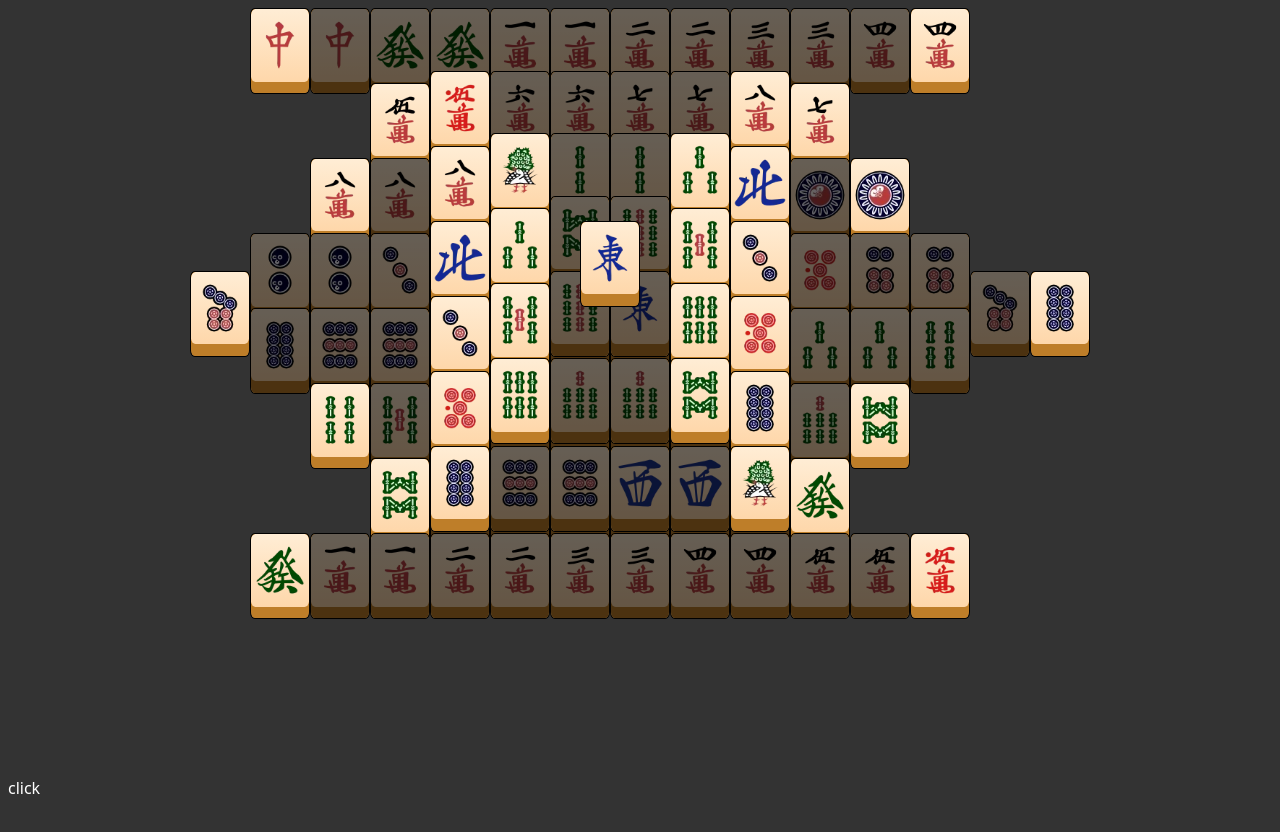
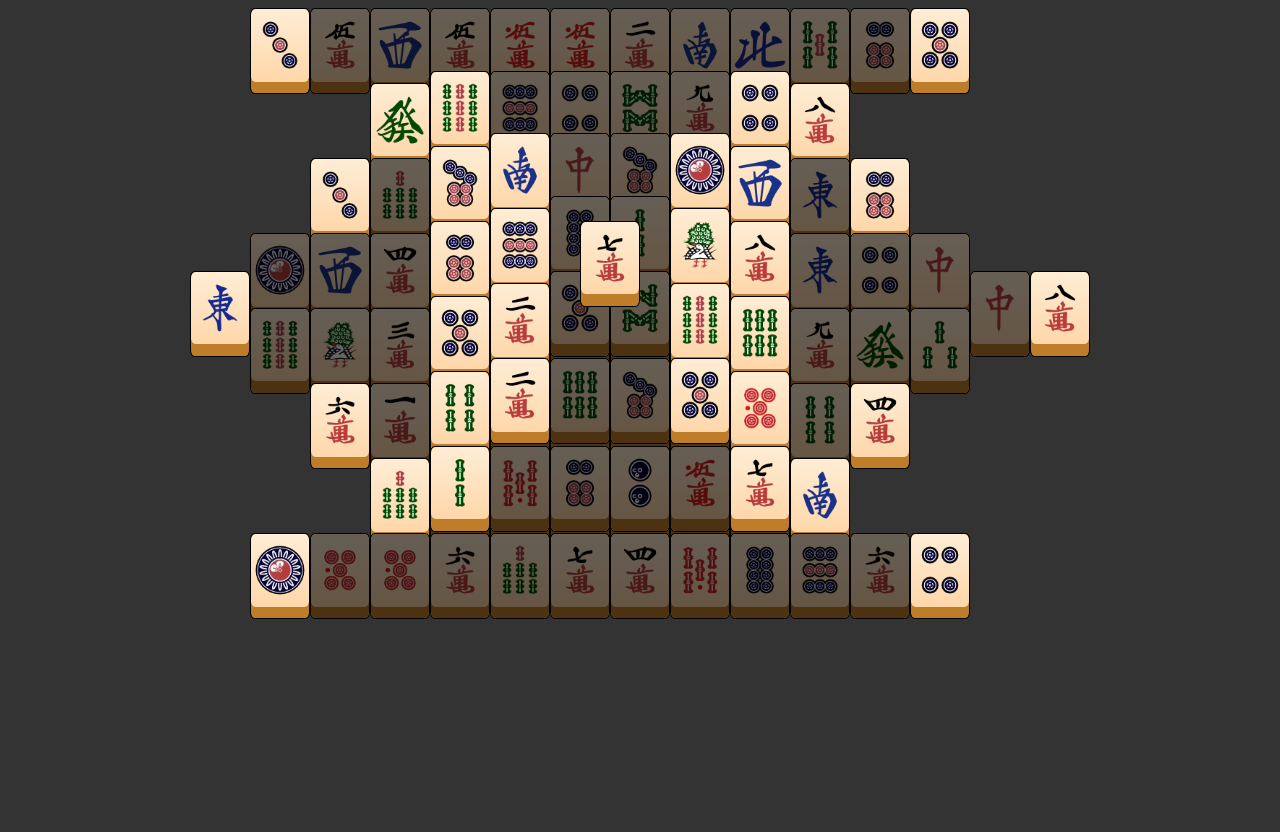
Before and after one commit to andre-rosatto/react_mahjong, a React (Create React App) app: page / in a window 1280 px wide. Shown: the top 832 px of the page. Built offline with nearby package versions, Linux system fonts and the light colour scheme; the HTML template or start-up script is replaced by a standard one.

Commit message:
level shuffling

```diff
--- a/src/App.tsx
+++ b/src/App.tsx
@@ -1,6 +1,6 @@
 import { TilePosition } from './typings/types.d';
 import tileset from './assets/tiles.webp';
-// import useRandom from './hooks/useRandom';
+import useRandom from './hooks/useRandom';
 import Board from './components/Board';
 import { useState } from 'react';
 
@@ -177,23 +177,22 @@ const LEVEL: Array<TilePosition> = [
   { gridX: 6.5, gridY: 3.5, layer: 4 },
 ];
 function App() {
-	// const {setSeed, getRandom} = useRandom(new Date().getDate() + new Date().getMonth() / 100 + new Date().getFullYear() / 1000000);
-	const [level, setLevel] = useState<Array<TilePosition>>(LEVEL);
+	const seed = parseInt(new Date().getFullYear().toString() + new Date().getMonth().toString().padStart(2, '0') + new Date().getDate().toString().padStart(2, '0'));
+
+	const {getRandom} = useRandom(seed);
+	const [level] = useState<Array<TilePosition>>(() => {
+		const tempLevel = [...LEVEL];
+		const newLevel: Array<TilePosition> = [];
+		while (tempLevel.length > 0) {
+			newLevel.push(tempLevel.splice(Math.floor(getRandom() * tempLevel.length), 1)[0]);
+		}
+		return newLevel;
+	});
 
   return (
     <div className='p-2'>
       {/* board */}
 			<Board tileset={tileset} level={level} />
-			<p
-				className='absolute text-white bottom-0'
-				onClick={() => {
-					console.log('click');
-
-					setLevel([
-						{gridX: 5, gridY: 5, layer: 0}
-					]);
-				}}
-			>click</p>
     </div>
   );
 }
--- a/src/components/Board.tsx
+++ b/src/components/Board.tsx
@@ -12,7 +12,7 @@ export default function Board({tileset, level}: BoardProps) {
   const [selectedId, setSelectedId] = useState<null | number>(null);
 
 	useEffect(() => {
-		setTiles(level.map((pos, idx) => {
+		const newTiles = level.map((pos, idx) => {
 			return {
 				gridX: pos.gridX,
 				gridY: pos.gridY,
@@ -21,7 +21,8 @@ export default function Board({tileset, level}: BoardProps) {
 				code: Math.floor(idx / 2) % 36,
 				matched: false
 			}
-		}));
+		});
+		setTiles(newTiles);
   }, [level]);
 
 	const handleTileClick = (id: number): void => {
--- a/src/components/Tile.tsx
+++ b/src/components/Tile.tsx
@@ -31,7 +31,8 @@ export default function Tile({gridX, gridY, layer, code, id, status, tileset, on
       top: `${gridY * 1.25 * 100 / 15 - layer * 1.25 * 100 / 15 / 6}%`,
       width: `${100 / 15}%`,
 			aspectRatio: 80 / 115,
-			cursor: status === 'free' || status === 'selected' ? 'pointer' : 'default'
+			cursor: status === 'free' || status === 'selected' ? 'pointer' : 'default',
+			zIndex: Math.ceil(gridY + layer * 15 * 15)
     },
 		bg: {
 			aspectRatio: 0.8,
--- a/src/hooks/useRandom.ts
+++ b/src/hooks/useRandom.ts
@@ -16,7 +16,7 @@ export default function useRandom(seed: number): IUseRandom {
 	function Mulberry32(): () => number {
 		return () => {
 			let for_bit32_mul = seedRef.current += 0x6D2B79F5;
-			let cast32_one = for_bit32_mul ^ (for_bit32_mul >>> 15);
+			let cast32_one = (for_bit32_mul) ^ (for_bit32_mul >>> 15);
 			let cast32_two = for_bit32_mul | 1;
 			for_bit32_mul = Math.imul(cast32_one, cast32_two);
 			for_bit32_mul ^= for_bit32_mul + Math.imul(for_bit32_mul ^ (for_bit32_mul >>> 7), for_bit32_mul | 61);
```
